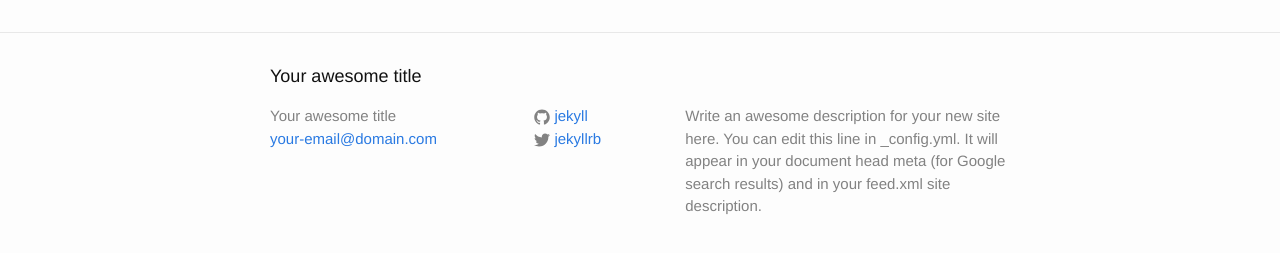
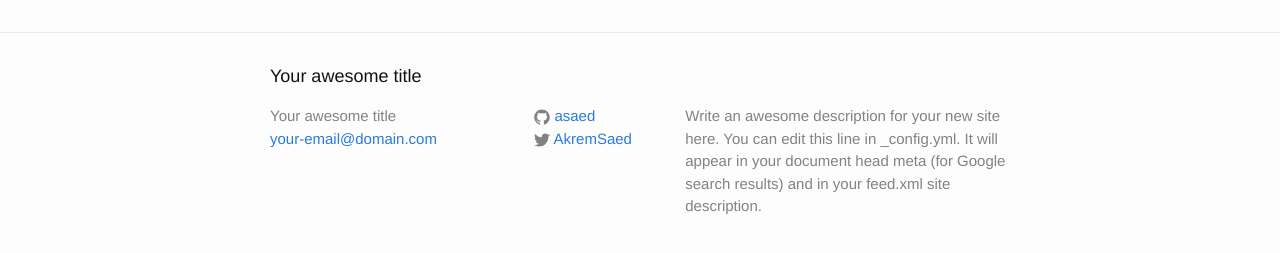
Before and after one commit to asaed/poc-ghpages, a Jekyll site: the page built from index.html, in a window 1280 px wide. Shown: the part 264-517 px from the top of the page. Built offline with Jekyll 4.4.1, drawn with Linux system fonts in a browser that asks for light colours.

Commit message:
make urls github compatible

```diff
--- a/_config.yml
+++ b/_config.yml
@@ -5,10 +5,10 @@
   Write an awesome description for your new site here. You can edit this
   line in _config.yml. It will appear in your document head meta (for
   Google search results) and in your feed.xml site description.
-baseurl: "" # the subpath of your site, e.g. /blog/
+baseurl: "/poc-ghpages" # the subpath of your site, e.g. /blog/
 url: "http://yourdomain.com" # the base hostname & protocol for your site
-twitter_username: jekyllrb
-github_username:  jekyll
+twitter_username: AkremSaed
+github_username:  asaed
 
 # Build settings
 markdown: kramdown
--- a/_includes/head.html
+++ b/_includes/head.html
@@ -6,7 +6,7 @@
   <title>{% if page.title %}{{ page.title }}{% else %}{{ site.title }}{% endif %}</title>
   <meta name="description" content="{% if page.excerpt %}{{ page.excerpt | strip_html | strip_newlines | truncate: 160 }}{% else %}{{ site.description }}{% endif %}">
 
-  <link rel="stylesheet" href="{{ "/css/main.css" | prepend: site.baseurl }}">
+  <link rel="stylesheet" href="{{ site.baseurl }}/css/main.css">
   <link rel="canonical" href="{{ page.url | replace:'index.html','' | prepend: site.baseurl | prepend: site.url }}">
-  <link rel="alternate" type="application/rss+xml" title="{{ site.title }}" href="{{ "/feed.xml" | prepend: site.baseurl | prepend: site.url }}" />
+  <link rel="alternate" type="application/rss+xml" title="{{ site.title }}" href="{{ site.baseurl }}/feed.xml"/>
 </head>
--- a/feed.xml
+++ b/feed.xml
@@ -7,7 +7,7 @@
     <title>{{ site.title | xml_escape }}</title>
     <description>{{ site.description | xml_escape }}</description>
     <link>{{ site.url }}{{ site.baseurl }}/</link>
-    <atom:link href="{{ "/feed.xml" | prepend: site.baseurl | prepend: site.url }}" rel="self" type="application/rss+xml"/>
+    <atom:link href="{{ site.baseurl }}/feed.xml" rel="self" type="application/rss+xml"/>
     <pubDate>{{ site.time | date_to_rfc822 }}</pubDate>
     <lastBuildDate>{{ site.time | date_to_rfc822 }}</lastBuildDate>
     <generator>Jekyll v{{ jekyll.version }}</generator>
--- a/index.html
+++ b/index.html
@@ -18,6 +18,6 @@
     {% endfor %}
   </ul>
 
-  <p class="rss-subscribe">subscribe <a href="{{ "/feed.xml" | prepend: site.baseurl }}">via RSS</a></p>
+  <p class="rss-subscribe">subscribe <a href="{{ site.baseurl }}/feed.xml">via RSS</a></p>
 
 </div>
```
